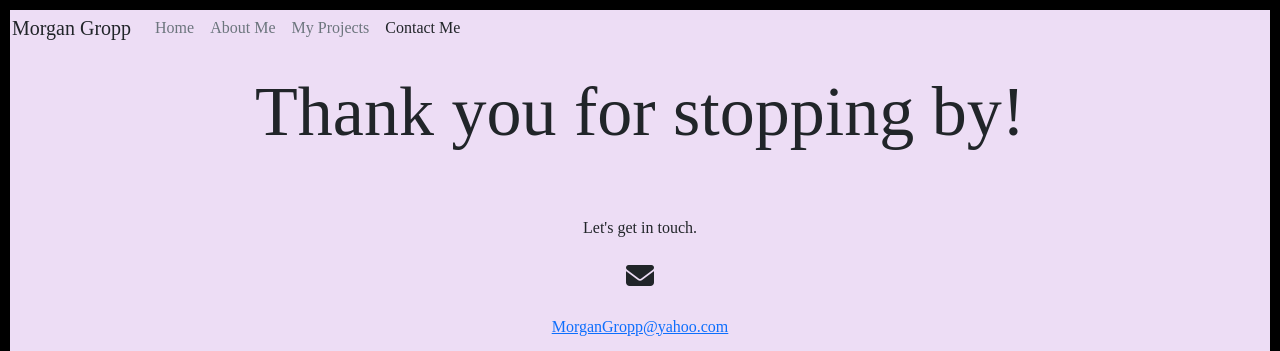
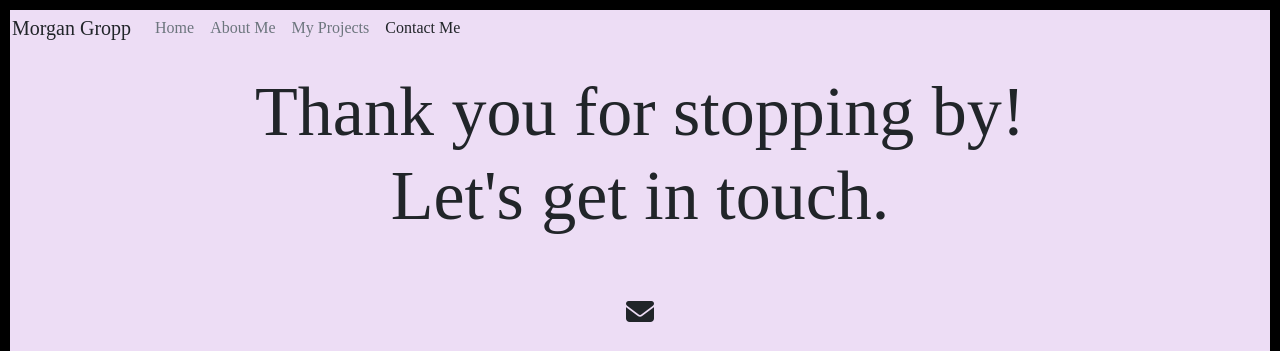
Before and after one commit to MoeGropp/Protfolio-Project, a plain HTML site: page contact.html in a window 1280 px wide. Shown: the top 351 px of the page. Drawn offline with nearby package versions, Linux system fonts and the light colour scheme; a web font is replaced by a local one.

Commit message:
fixing that edit

```diff
--- a/contact.html
+++ b/contact.html
@@ -38,7 +38,7 @@
           </div>
         </div>
       </nav>
-    <h1 class="contact-header" id="contact-header"> Thank you for stopping by! </h1></br>Let's get in touch.</h1>
+    <h1 class="contact-header" id="contact-header"> Thank you for stopping by!</br>Let's get in touch.</h1>
     <h3 class="email" id="email"><i class="fa-solid fa-envelope text-dark"></i></h3>
     <p>
         <div class="email-link" id="email-link">
```
